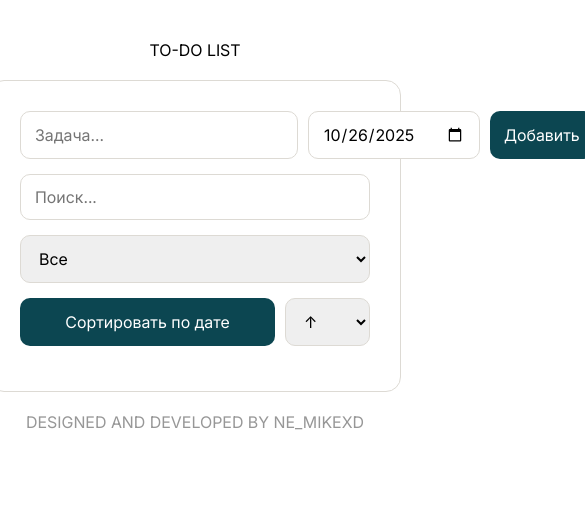
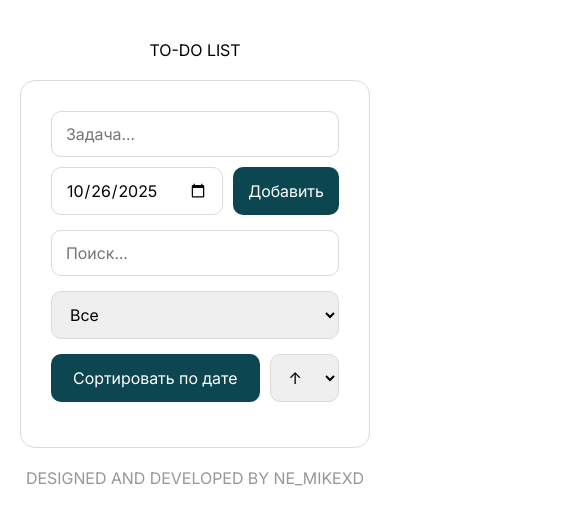
Before and after one commit to rumintsev/To-do-list, a plain HTML site: page index.htm in a window 390 px wide. Shown: the whole page, 585 px wide, since content can reach past the window. Drawn offline with Linux system fonts and the light colour scheme.

Commit message:
Mobile design

```diff
--- a/src/styles/index.css
+++ b/src/styles/index.css
@@ -19,22 +19,29 @@ main {
   border-radius: 15px;
   border: 1px solid #dddad4;
   width: 100%;
-  max-width: 600px;
+  max-width: 700px;
   display: flex;
   flex-direction: column;
   gap: 15px;
+  box-sizing: border-box;
 }
 
 .inputGroup,
 .sortGroup {
-  display: flex;
+  display: grid;
   gap: 10px;
-  align-items: stretch;
+}
+
+.inputGroup {
+  grid-template-columns: 3fr 1fr 1fr;
 }
 
 .sortGroup {
-  display: grid;
   grid-template-columns: 3fr 1fr;
+}
+
+.taskInput {
+  width: 100%;
 }
 
 .taskInput,
@@ -45,7 +52,7 @@ input[type="date"] {
   padding: 12px 14px;
   border: 1px solid #dddad4;
   border-radius: 10px;
-  flex: 1;
+  box-sizing: border-box;
 }
 
 .taskInput:focus,
@@ -174,3 +181,14 @@ li.dragging {
   background-color: #0C4651;
   border-radius: 50%;
 }
+
+@media (max-width: 600px) {
+  .taskInput {
+    grid-column: 1 / -1;
+  }
+
+  .inputGroup {
+    display: grid;
+    grid-template-columns: 1fr 1fr;
+  }
+}
```
